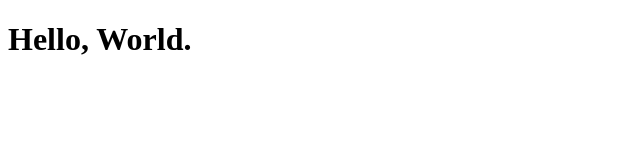
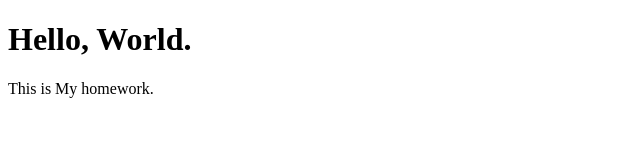
Before and after one commit to tummanoon77/homework01, a plain HTML site: page index.html in a window 1280 px wide. Shown: the whole page, without its empty margins (0-640 px from the left). Drawn offline with Linux system fonts and the light colour scheme.

Commit message:
added paragraph

```diff
--- a/index.html
+++ b/index.html
@@ -7,5 +7,7 @@
 </head>
 <body>
     <h1>Hello, World.</h1>
+
+    <p>This is My homework.</p>
 </body>
 </html>
```
